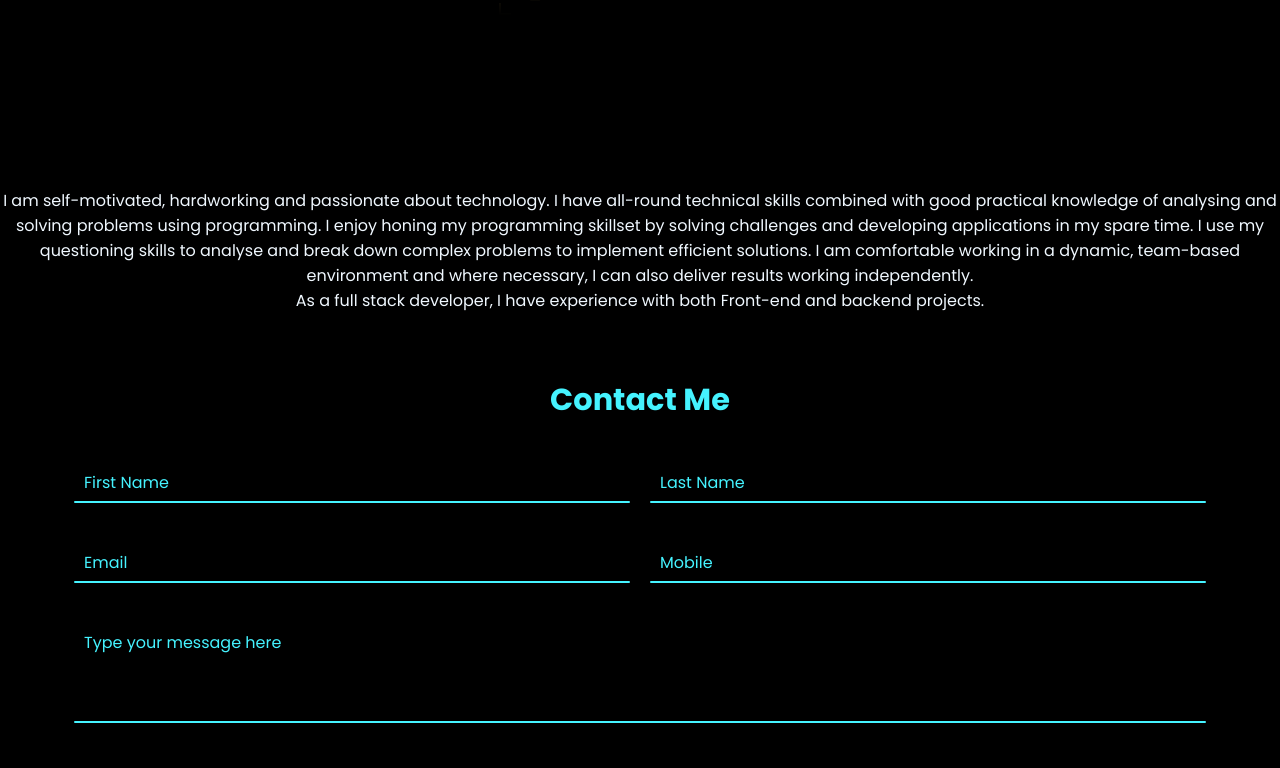
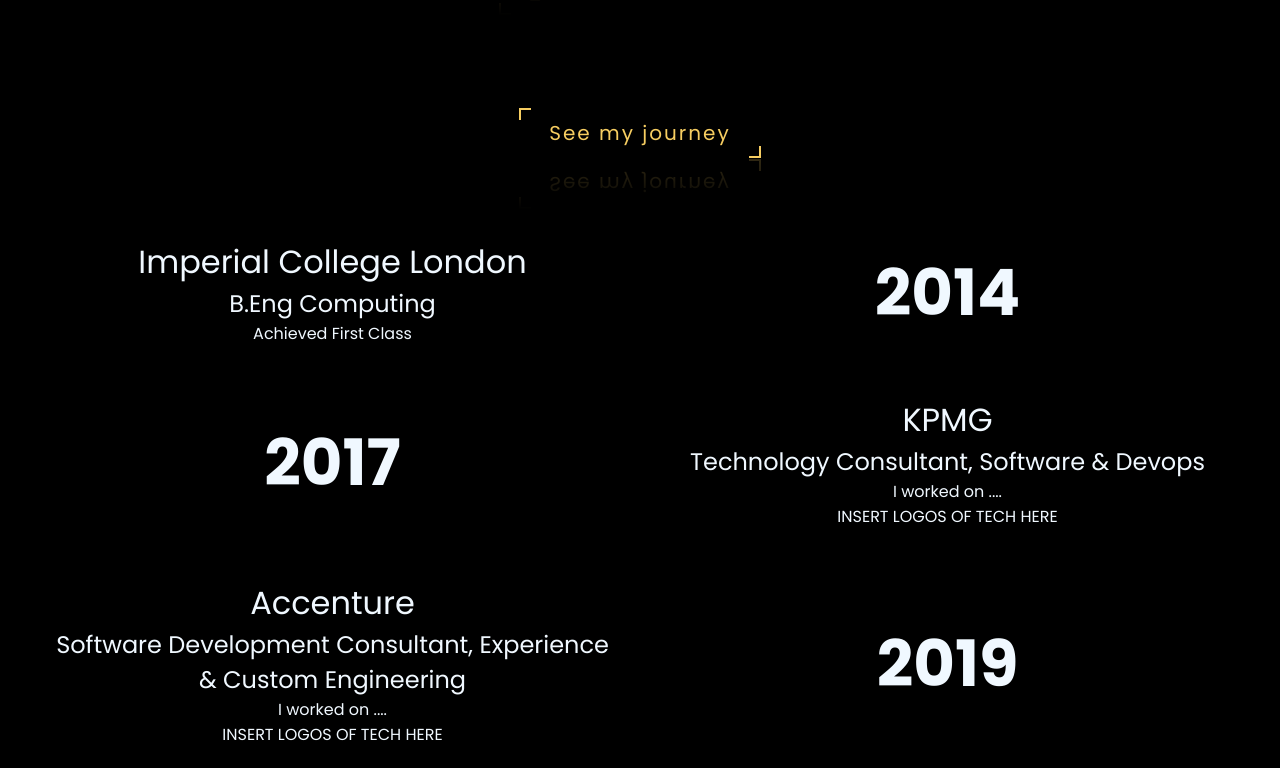
Before and after one commit to ajkumar29/ajkumar29.github.io, a React (Create React App) app: page / in a window 1280 px wide. Shown: the part 612-1380 px from the top of the page. Built offline with nearby package versions, Linux system fonts and the light colour scheme.

Commit message:
added extra button to home for starting journey and added animation to about.js

```diff
--- a/src/panels/about.css
+++ b/src/panels/about.css
@@ -1,4 +1,25 @@
 .aboutContainer {
   text-align: center;
   color: aliceblue;
+  display: grid;
+  grid-template-columns: 1fr 1fr;
+  gap: 50px;
+  padding: 50px;
 }
+.year {
+  font-weight: 700;
+  font-size: 4em;
+  display: flex;
+  align-items: center;
+  justify-content: center;
+}
+.company {
+  font-size: 2em;
+}
+.role {
+  font-size: 1.5em;
+  font-weight: 400;
+}
+.description {
+  font-size: 1em;
+}
--- a/src/panels/about.js
+++ b/src/panels/about.js
@@ -4,19 +4,35 @@ import "./about.css";
 export default function About() {
   return (
     <div className="aboutContainer">
-      <div data-aos="fade-up">
-        I am self-motivated, hardworking and passionate about technology. I have
-        all-round technical skills combined with good practical knowledge of
-        analysing and solving problems using programming. I enjoy honing my
-        programming skillset by solving challenges and developing applications
-        in my spare time. I use my questioning skills to analyse and break down
-        complex problems to implement efficient solutions. I am comfortable
-        working in a dynamic, team-based environment and where necessary, I can
-        also deliver results working independently.
+      <div data-aos="fade-right">
+        <div className="company">Imperial College London</div>
+        <div className="role">B.Eng Computing</div>
+        <div className="description">Achieved First Class</div>
       </div>
-      <div data-aos="fade-up">
-        As a full stack developer, I have experience with both Front-end and
-        backend projects.
+      <div className="year" data-aos="fade-left">
+        2014
+      </div>
+
+      <div className="year" data-aos="fade-right">
+        2017
+      </div>
+      <div data-aos="fade-left">
+        <div className="company">KPMG</div>
+        <div className="role">Technology Consultant, Software & Devops</div>
+        <div className="description">I worked on ....</div>
+        <div className="tech">INSERT LOGOS OF TECH HERE</div>
+      </div>
+
+      <div data-aos="fade-right">
+        <div className="company">Accenture</div>
+        <div className="role">
+          Software Development Consultant, Experience & Custom Engineering
+        </div>
+        <div className="description">I worked on ....</div>
+        <div className="tech">INSERT LOGOS OF TECH HERE</div>
+      </div>
+      <div className="year" data-aos="fade-left">
+        2019
       </div>
     </div>
   );
--- a/src/panels/home.css
+++ b/src/panels/home.css
@@ -23,6 +23,14 @@
 .cvButton {
   display: flex;
   align-items: center;
+  justify-content: center;
+}
+
+.beginButton {
+  position: absolute;
+  bottom: 0px;
+  width: 100%;
+  display: flex;
   justify-content: center;
 }
 
--- a/src/panels/home.js
+++ b/src/panels/home.js
@@ -8,6 +8,7 @@ export default function Home({ typewriteList, contactMeRef }) {
   const GITHUB_COLOUR_CODE = "#BD2C00";
   const EMAIL_COLOUR_CODE = "#6CC644";
   const CV_COLOUR_CODE = "#F6CD61";
+  const BEGIN_COLOUR_CODE = "#F6CD61";
 
   const GITHUB_URL = "https://github.com/ajkumar29";
   const LINKEDIN_URL = "https://www.linkedin.com/in/aj-uthayakumar";
@@ -123,6 +124,11 @@ export default function Home({ typewriteList, contactMeRef }) {
           CV
         </NeonButton>
       </div>
+      <div className="beginButton">
+        <NeonButton id={"begin"} color={BEGIN_COLOUR_CODE}>
+          See my journey
+        </NeonButton>
+      </div>
     </div>
   );
 }
```
